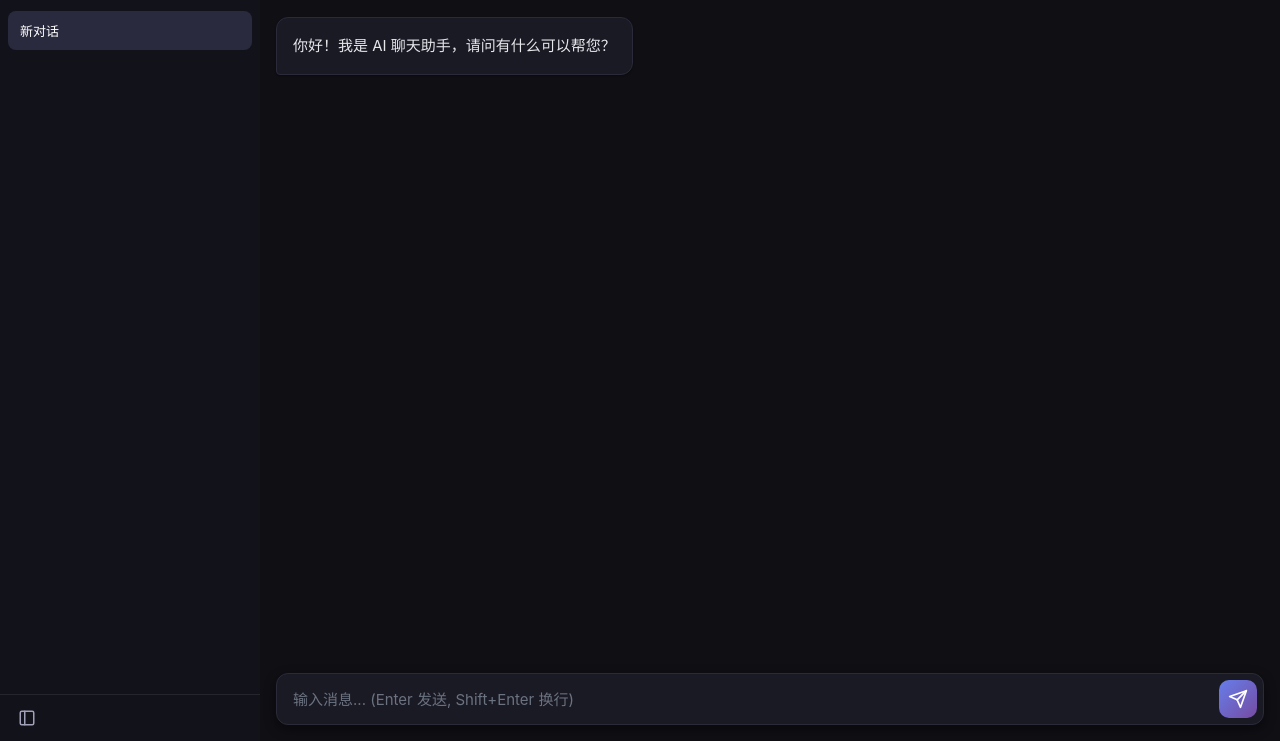
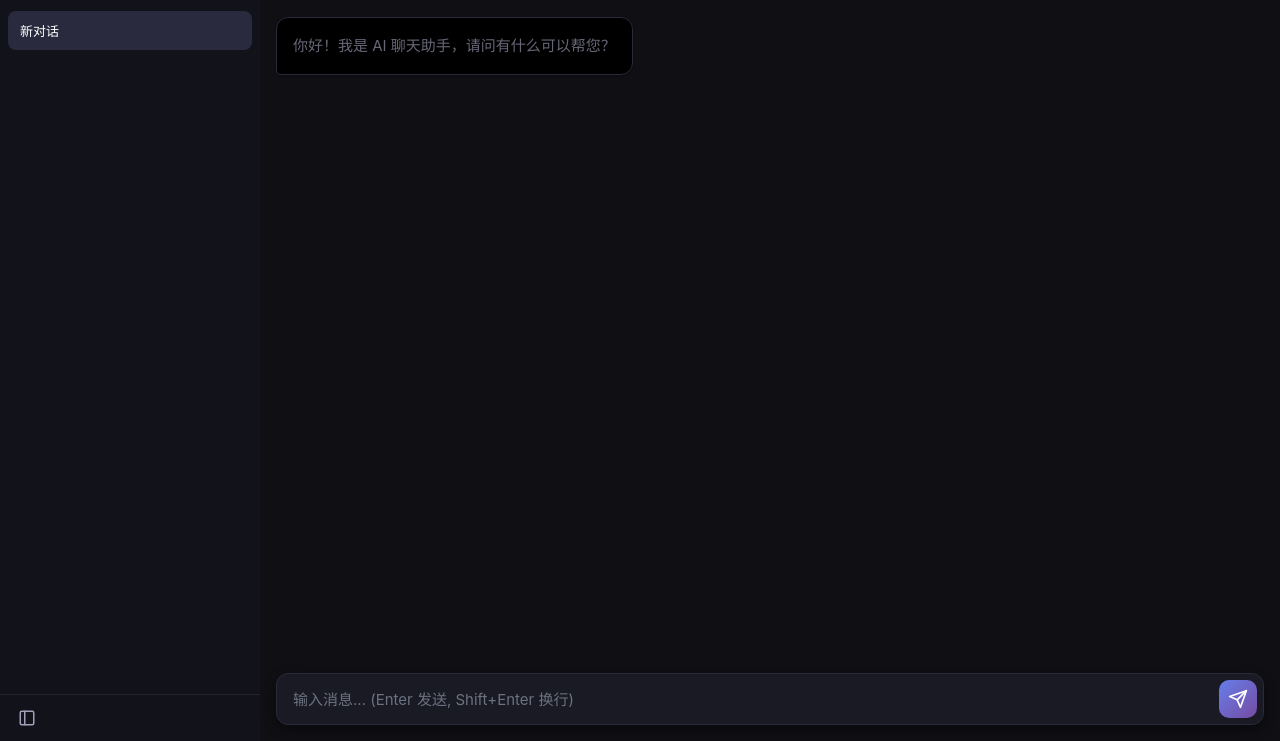
Before and after one commit to ZetaUs/llm-chat-app-template, a website: page public/index.html in a window 1280 px wide. Shown: the part 59-800 px from the top of the page. Drawn offline with nearby package versions, Linux system fonts and the dark colour scheme.

Commit message:
Update 2026-09-12 13:39:46

```diff
--- a/public/style.css
+++ b/public/style.css
@@ -473,8 +473,8 @@ html, body {
         --bg-sidebar: #12121a;
         --bg-sidebar-hover: #1e1e2e;
         --bg-sidebar-active: #2a2a3e;
-        --bg-assistant-bubble: #1a1a24;
-        --text-primary: #e5e7eb;
+        --bg-assistant-bubble: #000000;
+        --text-primary: #666677;
         --text-secondary: #9ca3af;
         --text-sidebar: #a0a0b8;
         --text-sidebar-active: #ffffff;
```
